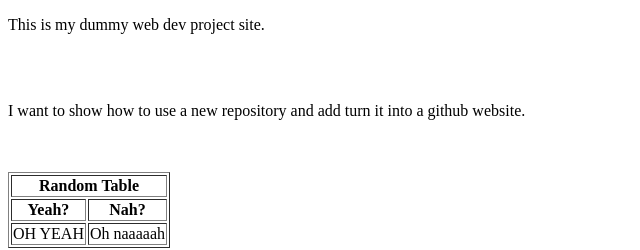
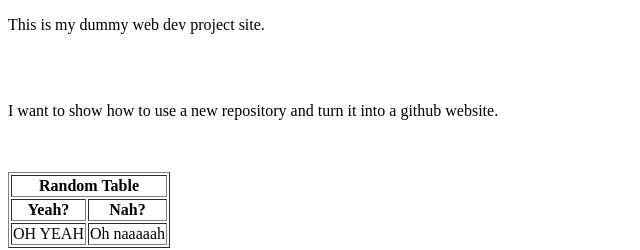
Before and after one commit to rickshev/Web-Dev-In-Class-Project, a plain HTML site: page index.html in a window 1280 px wide. Shown: the full height of the page, 0-640 px from the left. Drawn offline with Linux system fonts and the light colour scheme.

Commit message:
Update index.html

```diff
--- a/index.html
+++ b/index.html
@@ -9,7 +9,7 @@
     <p>This is my dummy web dev project site.</p>
     <br>
     <br>
-    <p>I want to show how to use a new repository and add turn it into a github website.</p>
+    <p>I want to show how to use a new repository and turn it into a github website.</p>
     <br>
     <br>
 
```
